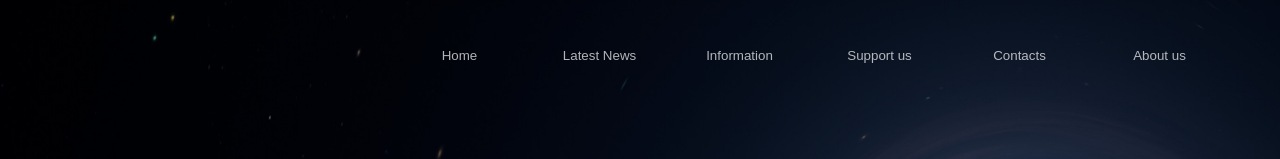
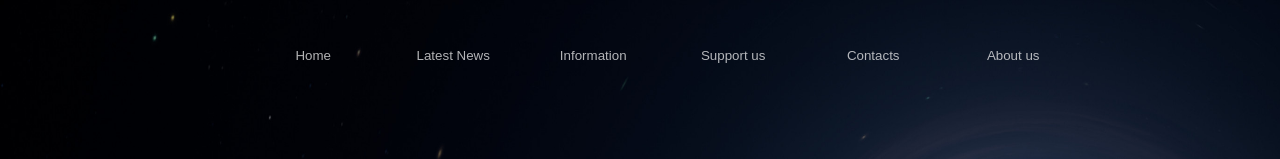
Before and after one commit to Anzkiii/Anzkiii.github.io, a plain HTML site: page index.html in a window 1280 px wide. Shown: the top 159 px of the page. Drawn offline with Linux system fonts and the light colour scheme.

Commit message:
Update styles.css

```diff
--- a/styles.css
+++ b/styles.css
@@ -45,7 +45,7 @@ body{
 }
 
 .navigationBarButtons{
-    transform: translate(-165%, -50%);
+    transform: translate(-298%, -50%);
     width: 250px;
     height: 50px;
     margin: 0 10px;
```
